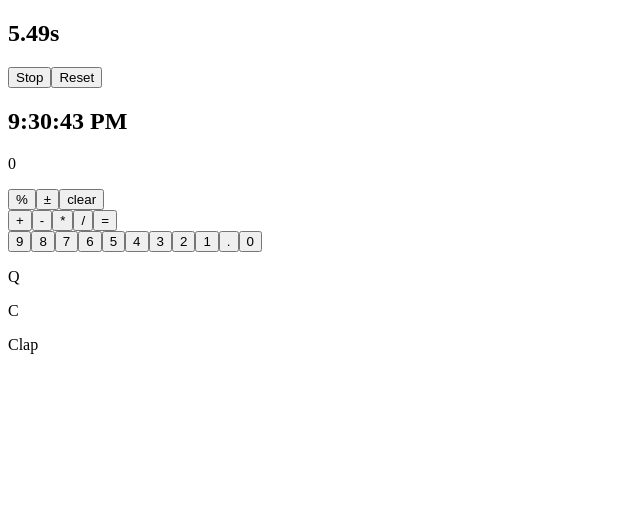
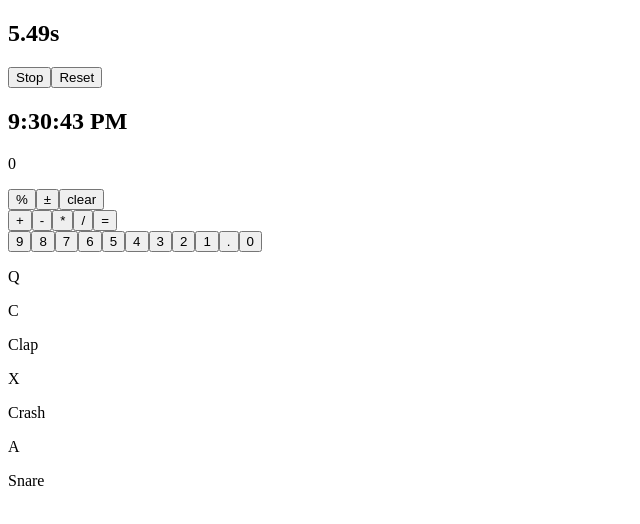
Before and after one commit to Joseph-K-B/js-sandbox, a React app: page / in a window 1280 px wide. Shown: the top 524 px of the page, without its empty margins (0-640 px from the left). Built offline with nearby package versions, Linux system fonts and the light colour scheme.

Commit message:
added crash and snare

```diff
--- a/src/components/drums/Drums.jsx
+++ b/src/components/drums/Drums.jsx
@@ -1,7 +1,8 @@
 import React, { Component, useState } from 'react';
 import clap from '../../../public/assets/sounds/clap-808.mp3';
-import ReactDOM from 'react-dom';
-import css from './Drums.css'
+import crash from '../../../public/assets/sounds/crash-noise.mp3';
+import snare from '../../../public/assets/sounds/snare-block.mp3';
+
 
 class Drums extends Component {
   // function Drums() {
@@ -11,13 +12,13 @@ class Drums extends Component {
     super(props);
     this.sounds = {
       clap: new Audio(clap),
-      crash: new Audio(),
+      crash: new Audio(crash),
       hiHat: new Audio(),
       bassDrum: new Audio(),
       kickDrum: new Audio(),
       tribal: new Audio(),
       rideCymbal: new Audio(),
-      snare: new Audio(),
+      snare: new Audio(snare),
       tom: new Audio(),
     };
     this.state = {
@@ -162,7 +163,7 @@ class Drums extends Component {
       <div
           id="drum-display"
           tabIndex={-1}
-          onKeyDown={event => this.handleKeys(event.keyCode)} />
+          onKeyDown={event => this.handleKeys(event.keyCode)}>
         <div className="drum-pad" id="clap" onClick={e => this.handleClick(e)}>
           <p>C</p>
           <audio className="clip" id="C" src={clap} type="audio/mp3" />
@@ -170,25 +171,23 @@ class Drums extends Component {
             <p>Clap</p>
           </div>
           </div>
+        <div className="drum-pad" id="crash" onClick={e => this.handleClick(e)}>
+          <p>X</p>
+          <audio className="clip" id="X" src={crash} type="audio/mp3" />
+          <div className="drum-names">
+            <p>Crash</p>
+            </div>
+        </div>
+        <div className="drum-pad" id="snare" onClick={e => this.handleClick(e)}>
+          <p>A</p>
+          <audio className="clip" id="A" src={snare} type="audio/mp3" />
+          <div className="drum-names">
+            <p>Snare</p>
+            </div>
+        </div>
+      </div>
       </>
     )
-    // const padItem = this.props.padItem
-    // return (
-    //   <div
-    //     className={css.drumPad}
-    //     id={padItem.id}
-    //     onClick={this.onDrumClick}
-    //   >
-    //     <audio
-    //       className={css.audio}
-    //       id={padItem.keyTrig}
-    //       src={padItem.url}
-    //       ref={this.audioHandler}
-    //     />
-    //     {padItem.keyTrig}
-    //   </div>
-    // )
-
   }
 
 }
```
Also changed, not shown: 2 other files (tests, documents, lock files or other folders). Lines whose indentation alone changed are shown as unchanged.
